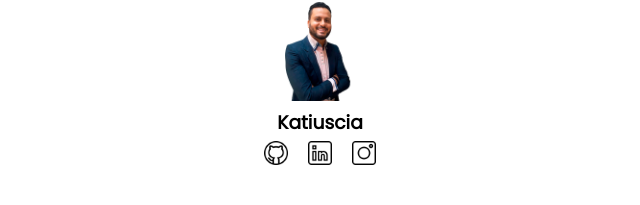
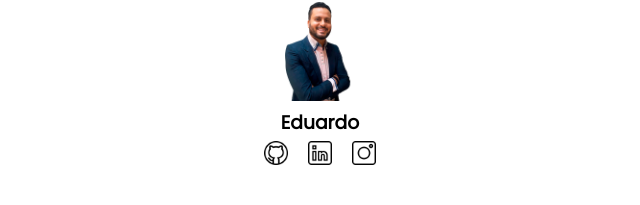
Before and after one commit to profedureis/2A, a plain HTML site: page index.html in a window 1280 px wide. Shown: the part 516-721 px from the top of the page, 320-960 px from the left. Drawn offline with Linux system fonts and the light colour scheme.

Commit message:
add titulo Eduardo

```diff
--- a/index.html
+++ b/index.html
@@ -34,7 +34,7 @@
         <span></span>
         <div class="estudante-div">
             <img class="estudante-imagem" src="edu.png" alt="foto do eduardo">
-            <h3 class="estudante-nome">Katiuscia</h3>
+            <h3 class="estudante-nome">Eduardo</h3>
             <a href="https://github.com/marcelopaludetto"><img class="estudante-icone" src="github.png" alt="icone github"></a>
             <a href="https://www.linkedin.com/in/eduardo-henrique-reis-a13931277/"><img class="estudante-icone" src="linkedin.png" alt="icone linkedin"></a>
             <a href="https://www.instagram.com/profeduardoreis/"><img class="estudante-icone" src="instagram.png" alt="icone instagram"></a>
```
